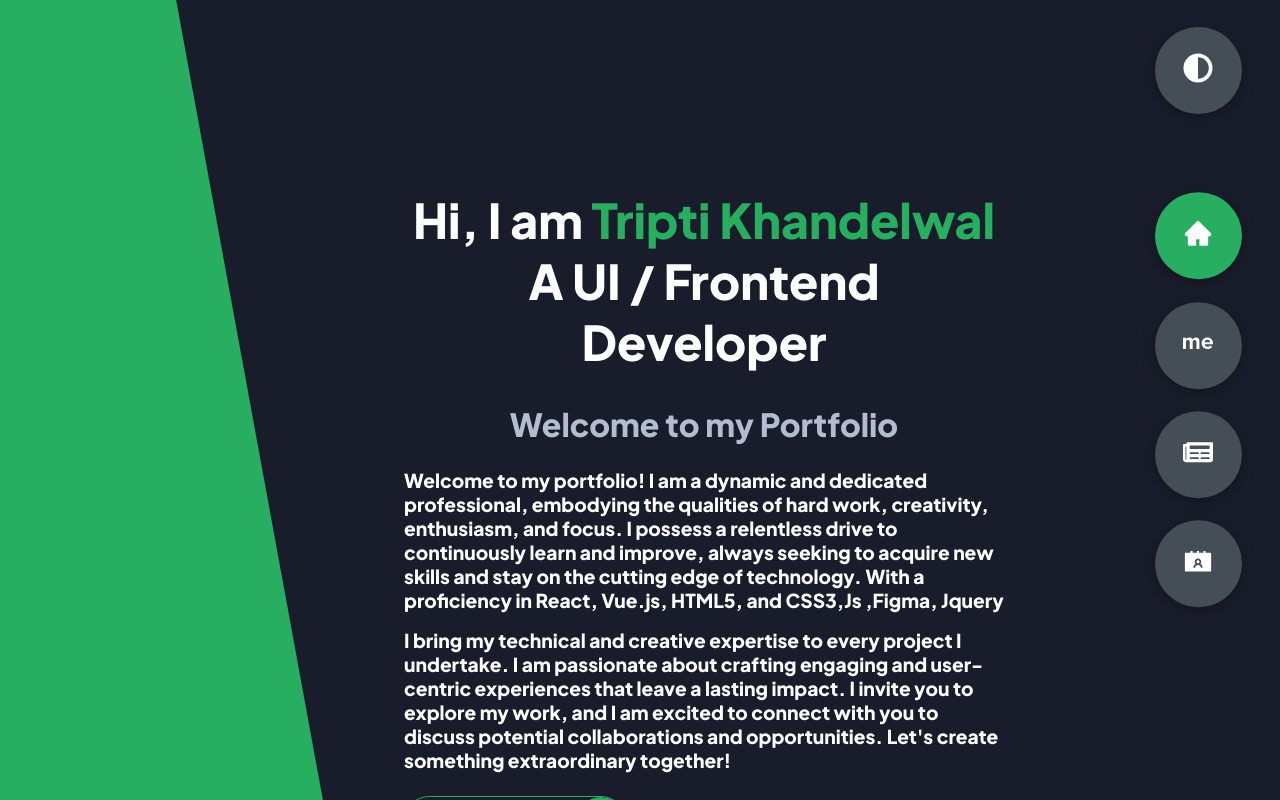
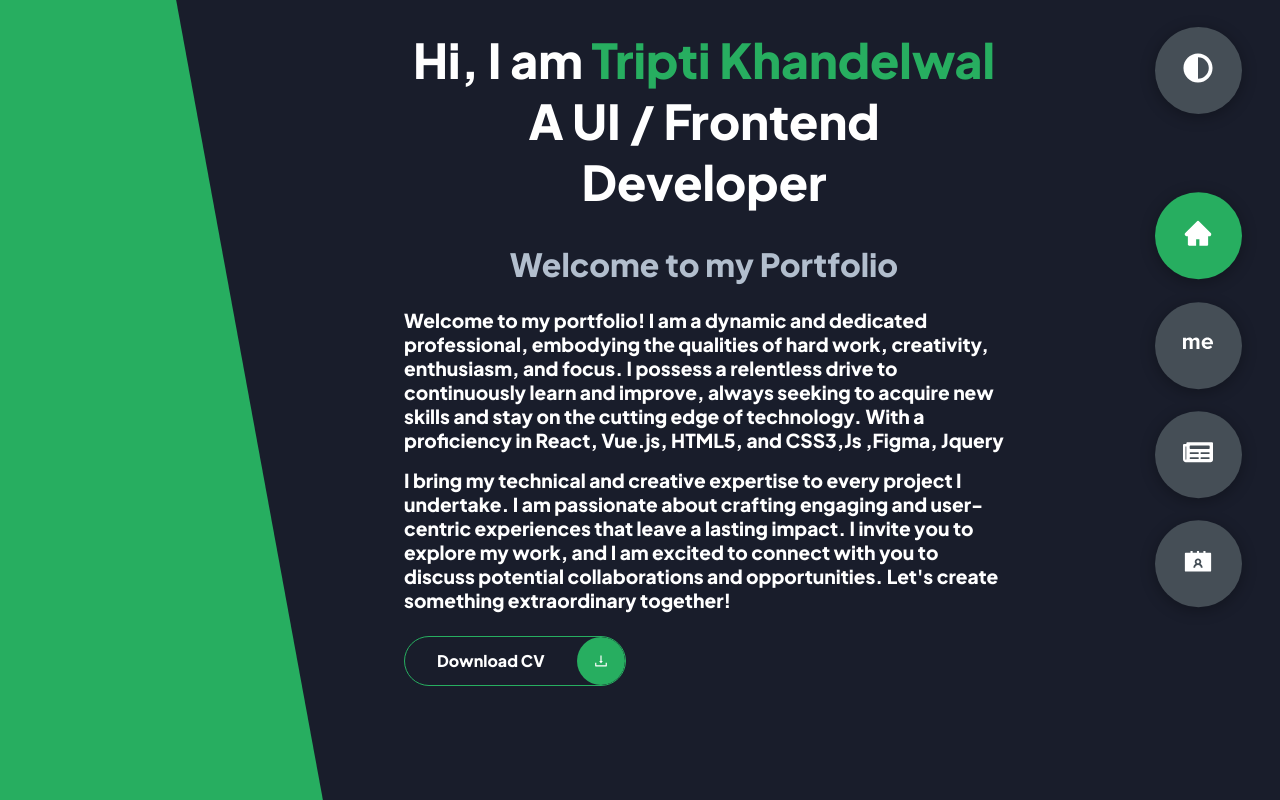
Before and after one commit to Tripti2016/tripti-Portfolio, a Next.js app: page / in a window 1280 px wide. Shown: the top 800 px of the page. Built offline with nearby package versions, Linux system fonts and the light colour scheme.

Commit message:
Update home.scss

```diff
--- a/src/assets/style/home.scss
+++ b/src/assets/style/home.scss
@@ -4,7 +4,6 @@
 
   //   text-align: center;
   height: 100%;
-  padding-top: 10rem;
   @media (max-width:768px) {
     padding: 0;
   }
```
